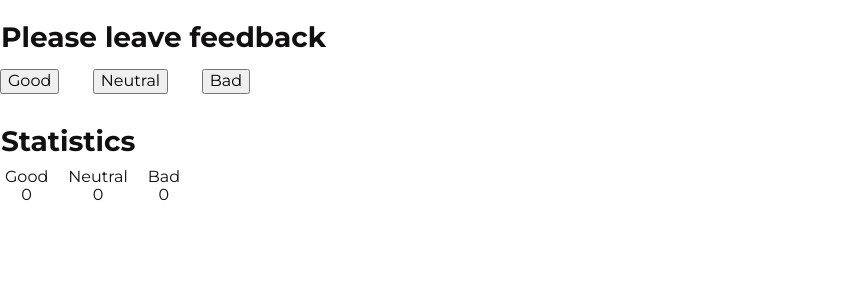
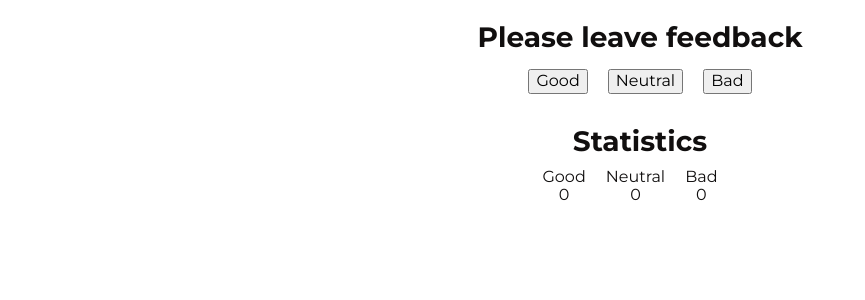
Before and after one commit to Kelenella/goit-react-hw-02-feedback, a React (Create React App) app: page / in a window 1280 px wide. Shown: the top 300 px of the page, without its empty margins (0-865 px from the left). Built offline with nearby package versions, Linux system fonts and the light colour scheme; a web font is replaced by a local one.

Commit message:
Update Feedback.module.css
add styles

```diff
--- a/src/components/Feedback/Feedback.module.css
+++ b/src/components/Feedback/Feedback.module.css
@@ -1,14 +1,22 @@
 .btnGroup {
   display: flex;
-  justify-content: space-between;
+  justify-content: center;
   align-items: center;
   width: 250px;
+  margin-right: auto;
+  margin-left: auto;
 }
 .btn {
   margin-top: 10px;
   margin-bottom: 10px;
+  font-family: "Montserrat";
+}
+.btn:not(:last-child) {
+  margin-right: 20px;
 }
 .title {
+  font-family: "Montserrat";
+  text-align: center;
   margin-top: 20px;
   margin-bottom: 5px;
   padding: 1px;
@@ -16,9 +24,11 @@
   font-weight: 700;
 }
 .statisticList {
+  margin-left: auto;
+  margin-right: auto;
   padding: 5px;
   display: flex;
-  justify-content: left;
+  justify-content: center;
   align-items: center;
   width: 250px;
 }
@@ -26,6 +36,7 @@
   margin-right: 20px;
   text-align: center;
   align-items: center;
+  font-family: "Montserrat";
 }
 .name {
   font-size: 16px;
```
